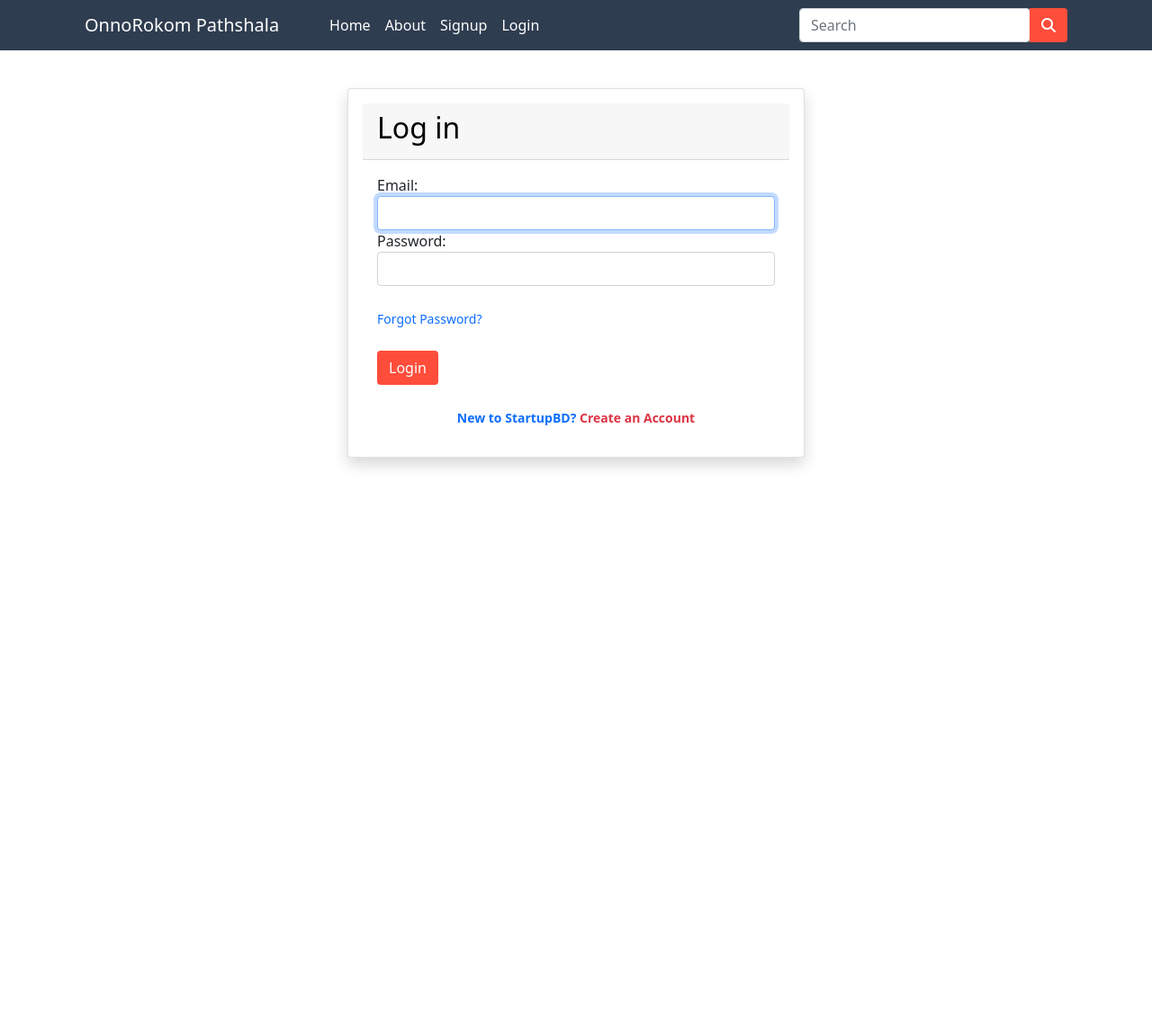
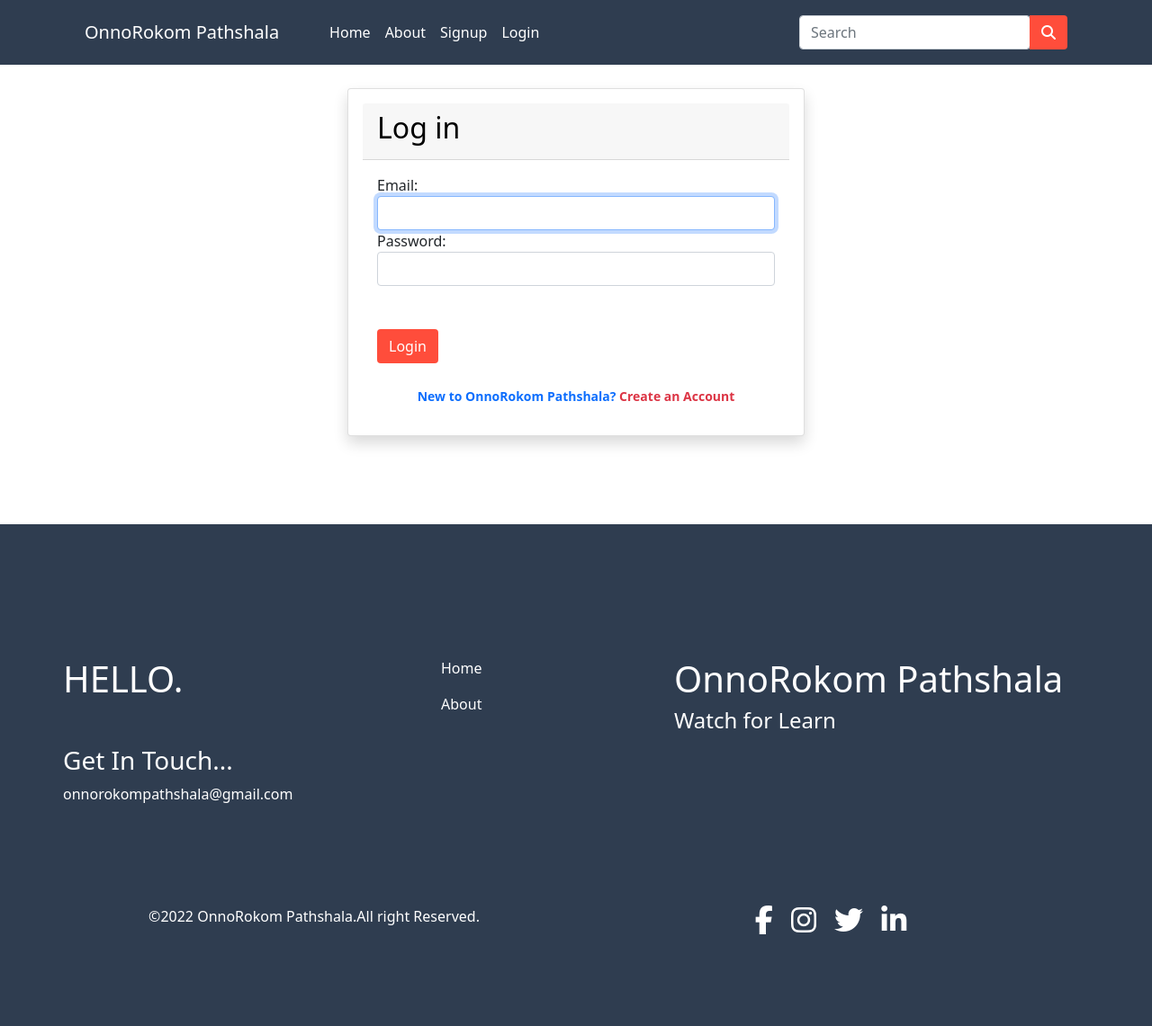
Before and after one commit to Sayeedh784/Video_Share, a Django app: page /login/ in a window 1280 px wide. Shown: the whole page at 90% size. Before the commit the page ends 520 px from the top, so only its background shows below. Run offline with Django 4.2, Linux system fonts and the light colour scheme; parts of the project's set-up code (start-up, migrations or seed data) failed here and were passed over; some libraries are stand-ins or nearby versions.

Commit message:
final commit

```diff
--- a/app/templates/app/base.html
+++ b/app/templates/app/base.html
@@ -34,15 +34,15 @@
     }
 
     .btn-styled  {
-      background-color: #FF4D3B !important;
+      background-color: #FF4D3B;
       color: white;
-      transition: .5s ease !important;
+
     }
   </style>
   <section>
     <div class="row">
       <div class="col-sm-12 col-md-12 col-lg-12">
-        <nav id="nav" class="navbar navbar-expand-lg fixed-top" style="background-color: #2F3D50;">
+        <nav id="nav" class="navbar navbar-expand-lg fixed-top p-3" style="background-color: #2F3D50;">
           <div class="container">
             <a href="/" class="nav-title">OnnoRokom Pathshala</a>
             <button class="navbar-toggler" type="button" data-bs-toggle="collapse"
@@ -108,6 +108,44 @@
   {% block content %}
   {% endblock content %}
 
+        <section>
+          <div class="container-fluid mt-5" style="background-color: #2F3D50;color: white;">
+            <div class="container" style="padding: 100px 0px 100px 0px;">
+              <div class="row mt-5">
+                <div class="col-md-4 col-12">
+                  <h1 style="margin-bottom: 50px;">HELLO.</h1>
+                  <h3>Get In Touch...</h3>
+                  <p>onnorokompathshala@gmail.com</p>
+                </div>
+                <div class="col-md-3 col-12">
+
+                  <ul><a style="text-decoration:none;color: white;" href="{% url 'home' %}">Home</a></ul>
+                  <ul><a style="text-decoration:none;color: white;" href="">About</a></ul>
+
+
+                </div>
+                <div class="col-md-5 col-12">
+                  <h1 class="">OnnoRokom Pathshala</h1>
+                  <h4>Watch for Learn</h4>
+                </div>
+              </div>
+
+              <div class="row mt-5 gy-5">
+                <div class="col-md-6 col-12 text-center">
+                  ©2022 OnnoRokom Pathshala.All right Reserved.
+                </div>
+                <div class="col-md-6 col-12 text-center">
+                  <i class="fa fa-facebook fa-2x me-3"></i>
+                  <i class="fa fa-instagram fa-2x me-3"></i>
+                  <i class="fa fa-twitter fa-2x me-3"></i>
+                  <i class="fa fa-linkedin fa-2x me-3"></i>
+
+                </div>
+              </div>
+            </div>
+          </div>
+        </section>
+
   <!-- Option 1: Bootstrap Bundle with Popper -->
 <script src="https://code.jquery.com/jquery-3.5.1.min.js"
   integrity="sha256-9/aliU8dGd2tb6OSsuzixeV4y/faTqgFtohetphbbj0=" crossorigin="anonymous"></script>
--- a/app/templates/app/login.html
+++ b/app/templates/app/login.html
@@ -2,6 +2,7 @@
 {% load static %}
 {% block title %}Login{% endblock title %}
 {% load widget_tweaks %}
+
 {% block content %}
 
 <section>
@@ -31,14 +32,13 @@
                 {% endfor %}
                 <br>
 
-                <small><a href="" style="text-decoration:none">Forgot
-                    Password?</a></small><br>
+
                 <div class="">
                   <input type="submit" class="btn mt-4 btn-styled" value="Login">
                 </div>
                 <br>
                 <div class="text-center text-primary fw-bold"><small>New
-                    to StartupBD? <a href="{% url 'signup' %}" class="text-danger" style="text-decoration:none">Create
+                    to OnnoRokom Pathshala? <a href="{% url 'signup' %}" class="text-danger" style="text-decoration:none">Create
                       an Account</a></small>
                 </div>
               </div>
--- a/app/templates/app/logout.html
+++ b/app/templates/app/logout.html
@@ -1,6 +1,7 @@
 {% extends 'app/base.html' %}
 {% load static %}
 {% load crispy_forms_tags %}
+{% block title %}Logout{% endblock title %}
 {% block content %}
 <br><br>
 
--- a/app/templates/app/profile.html
+++ b/app/templates/app/profile.html
@@ -2,7 +2,7 @@
 {% load static %}
 {% load hitcount_tags %}
 
-{% block title %}user Profile{% endblock title %}
+{% block title %}Profile{% endblock title %}
 
 {% block content %}
 
--- a/app/templates/app/user_profile.html
+++ b/app/templates/app/user_profile.html
@@ -1,6 +1,6 @@
 {% extends 'app/base.html' %}
 {% load static %}
-{% block title %}Form Update{% endblock title %}
+{% block title %}Update{% endblock title %}
 {% load widget_tweaks %}
 {% load crispy_forms_tags %}
 
--- a/app/templates/app/video_detail.html
+++ b/app/templates/app/video_detail.html
@@ -2,6 +2,9 @@
 {% load static %}
 {% load crispy_forms_tags %}
 {% load hitcount_tags %}
+{% block title %}Details{% endblock title %}
+
+
 {% block content %}
 <style>
   .modal-content {
--- a/app/templates/app/video_update.html
+++ b/app/templates/app/video_update.html
@@ -1,7 +1,7 @@
 {% extends 'app/base.html' %}
 {% load static %}
 {% load crispy_forms_tags %}
-{% block title %}Edit Post{% endblock title %}
+{% block title %}Edit video{% endblock title %}
 
 {% block content %}
 
--- a/app/templates/app/videoupload.html
+++ b/app/templates/app/videoupload.html
@@ -1,7 +1,7 @@
 {% extends 'app/base.html' %}
 {% load static %}
 {% load crispy_forms_tags %}
-
+{% block title %}video upload{% endblock title %}
 {% block content %}
 
 <div class="contaier mt-5" style="padding-top: 80px;">
```
Also changed, not shown: app/templates/app/home.html (+6 -1 lines), db.sqlite3.
